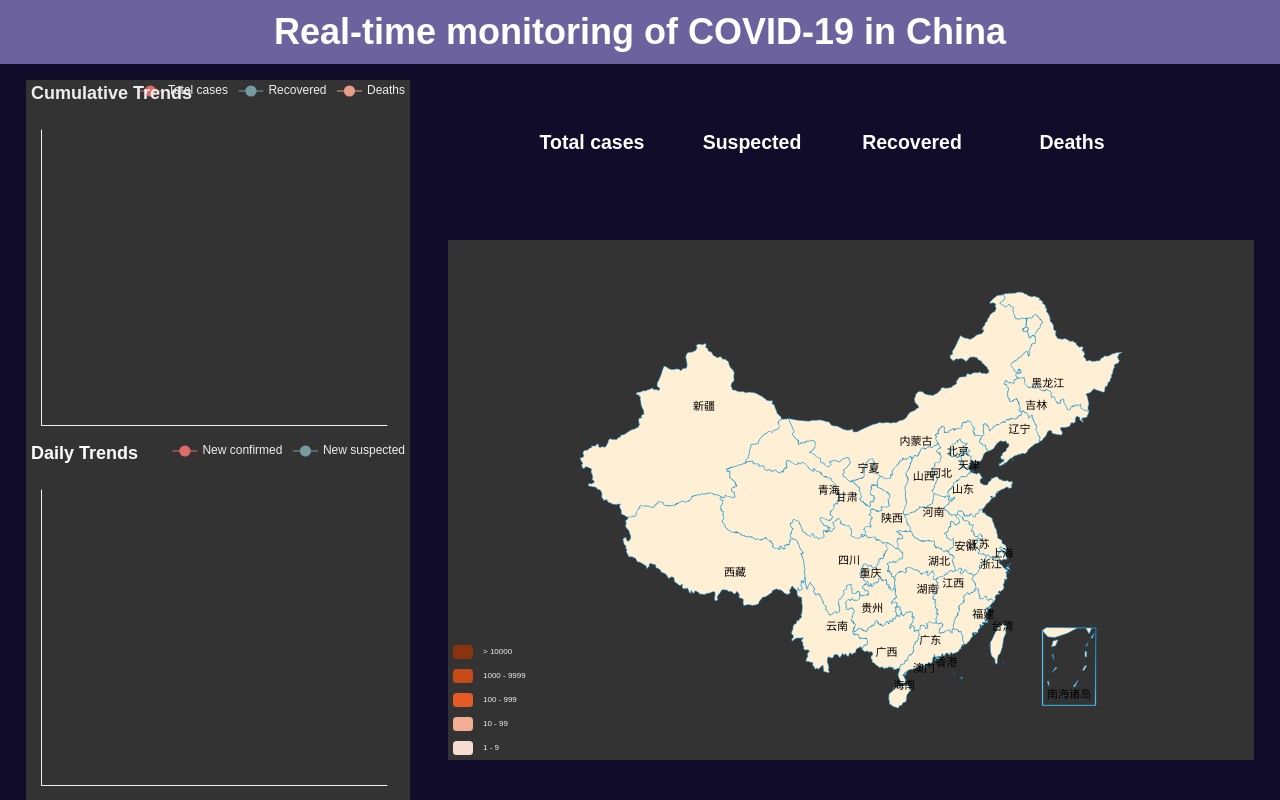
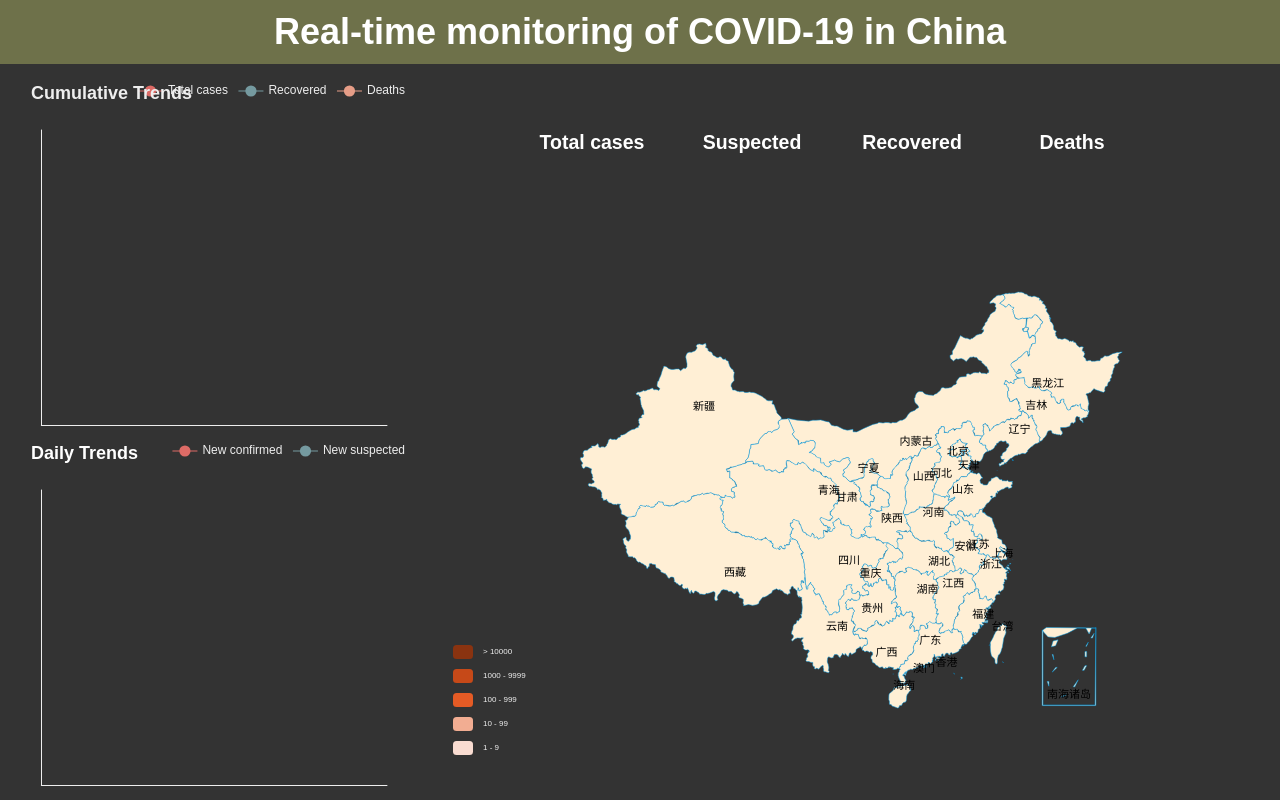
Before and after one commit to sean698/Real-time-monitoring-of-COVID-19, a Flask app: page / in a window 1280 px wide. Run offline with Flask 2, Linux system fonts and the light colour scheme; data that the repository does not hold is empty.

Commit message:
Change main.css

```diff
--- a/static/css/main.css
+++ b/static/css/main.css
@@ -1,6 +1,6 @@
 body {
 	margin: 0;
-	background: rgba(16,12,42,255)
+	background: #333;
 }
 
 #title {
@@ -12,7 +12,7 @@ body {
 	/* background: #666666; */
 	color: white;
 	font-size: 18px;
-	background: rgba(130, 121, 188, 0.8);
+	background: rgba(126, 129, 81, 0.8);
 	font-family: Arial, Helvetica, sans-serif;
 	display: flex;
 	align-items: center;
```
